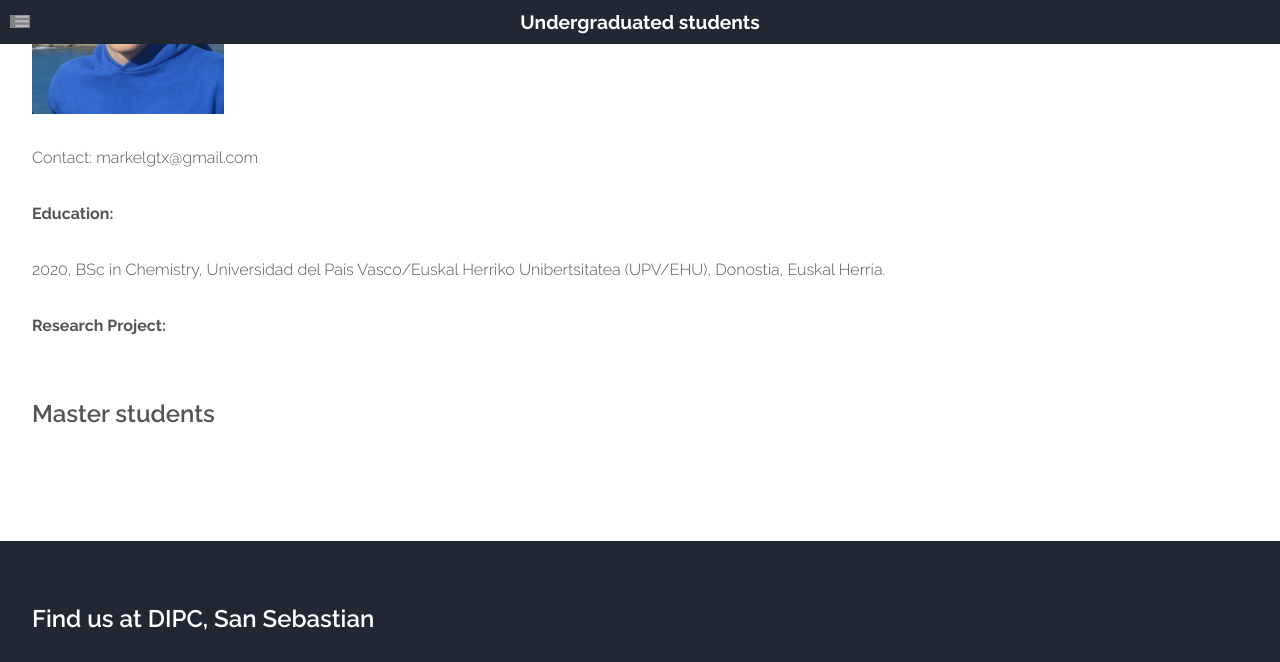
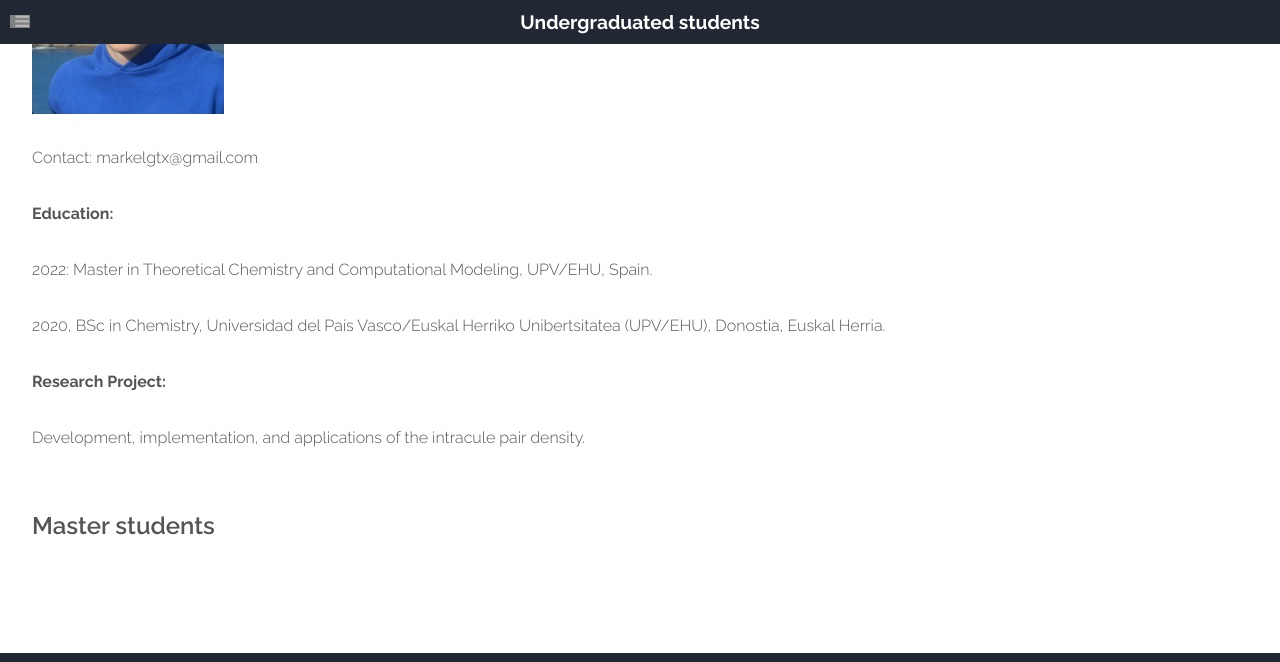
Before and after one commit to old-jekyll-templates/Horizons-Jekyll-Theme, a Jekyll site: the page built from members/markel_gonzalez.html, in a window 1280 px wide and 900 px high, scrolled down 428 px, cut to the strip 0-662 px from the top of the window. Built offline with Jekyll 4.4.1, drawn with Linux system fonts in a browser that asks for light colours; grey boxes are pictures that could not be loaded.

Commit message:
Update markel_gonzalez.html

```diff
--- a/members/markel_gonzalez.html
+++ b/members/markel_gonzalez.html
@@ -29,8 +29,10 @@ layout: main
 	    <a href="#" class="image feature"><img src="{{ site.baseurl }}/members/photos/markel.jpg" alt="" style="width: 15vw; min-width: 60px;" /></a>
 	    <p>Contact: markelgtx@gmail.com</p>
 	    <p><b>Education:</b></p>
+	<p>2022: Master in Theoretical Chemistry and Computational Modeling, UPV/EHU, Spain.</p>
       <p>2020, BSc in Chemistry, Universidad del País Vasco/Euskal Herriko Unibertsitatea (UPV/EHU), Donostia, Euskal Herria.</p>
             <p><b>Research Project:</b></p>
+		<p>Development, implementation, and applications of the intracule pair density.</p>
           </section>
 				</div>
 
```
